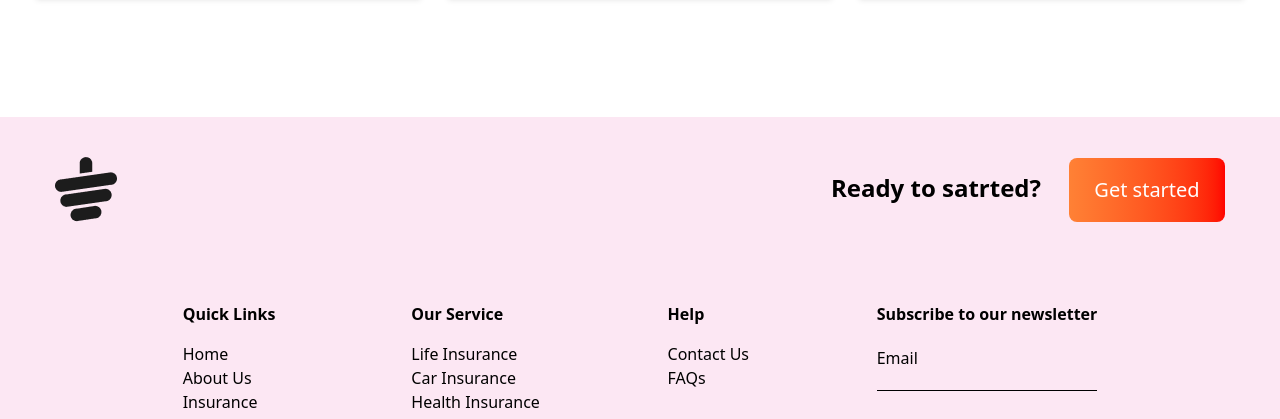
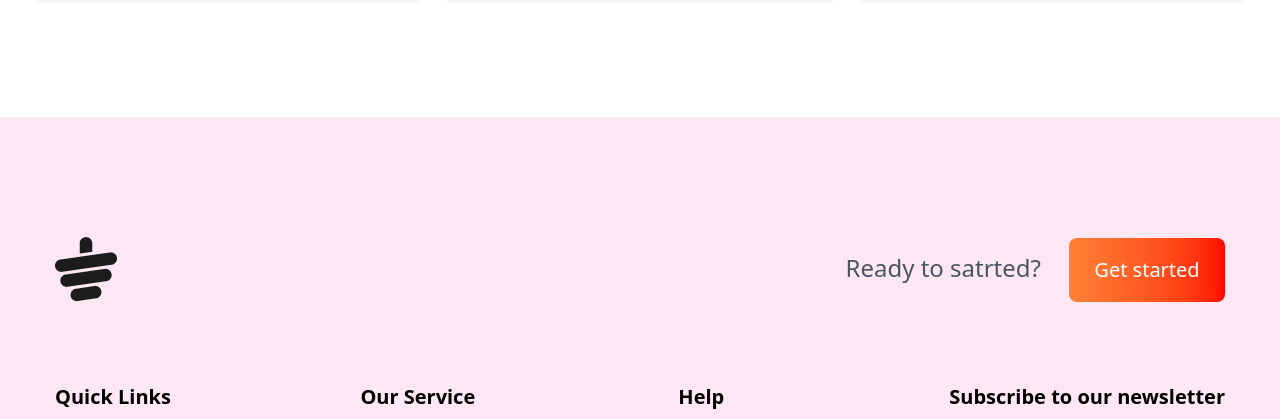
Before and after one commit to arpita-devcode/Tea-House-Project, a plain HTML site: page index.html in a window 1280 px wide. Shown: the part 3266-3685 px from the top of the page. Drawn offline with nearby package versions, Linux system fonts and the light colour scheme.

Commit message:
added a new file

```diff
--- a/index.html
+++ b/index.html
@@ -164,13 +164,13 @@
     </div>
     <!-- card section -->
     <section class="max-w-[1250px]  mx-auto mt-25">
-        <div class="card_header text-center ">
+        <div class="card_header text-center  ">
             <h1 class="text-[2rem] font-extrabold my-6">News & Events</h1>
             <p class="text-gray-400">There are many variations of passages of Lorem Ipsum available, but the majority
                 have suffered alteration in some form, by injected humour, or randomised words which don't look even
                 slightly believable. </p>
         </div>
-        <div class="body_section mt-10">
+        <div class="body_section mt-10 ">
             <div class="card p-5 sm:flex-row sm:justify-center sm:items-center md:flex md:gap-[25px]">
                 <div class="card1 shadow-md p-5">
                     <img src="image/news-1.png" alt=""">
@@ -198,38 +198,38 @@
     </section>
     <!-- footer section -->
     <section class="bg-pink-100">
-    <div class="max-w-[1250px]  mx-auto mt-25 p-10 ">
-        <div class="flex justify-between items-center">
+        <div class="max-w-[1250px]  mx-auto mt-25 md:p-10 ">
+            <div class="flex justify-between items-center mt-20">
                 <img src="image/cup.png" alt="">
                 <div class="flex items-baseline gap-7 ">
-                <h1 class="font-semibold text-2xl">Ready to satrted?</h1>
+                    <h1 class="text-gray-600 text-2xl">Ready to satrted?</h1>
                     <button
                         class="h-[64px] w-[156px]  rounded-lg text-xl text-white  bg-gradient-to-r from-[#ff8135] to-[#ff0201]">Get
                         started</button>
                 </div>
             </div>
-        <div class="sections flex mt-20 justify-evenly">
+            <div class="sections flex justify-between mt-20 ">
                 <div>
-                <h1 class="mb-4 font-semibold">Quick Links</h1>
-                <p>Home</p>
-                <p>About Us</p>
-                <p>Insurance</p>
-                <p>Privacy Policy</p>
+                    <h1 class="mb-4 text-[20px] font-semibold">Quick Links</h1>
+                    <p class="text-gray-600">Home</p>
+                    <p class="text-gray-600 my-3">About Us</p>
+                    <p class="text-gray-600">Insurance</p>
+                    <p class="text-gray-600 my-3">Privacy Policy</p>
                 </div>
                 <div>
-                <h1 class="mb-4 font-semibold">Our Service</h1>
-                <p>Life Insurance</p>
-                <p>Car Insurance</p>
-                <p>Health Insurance</p>
-                <p>House Insurance</p>
+                    <h1 class="mb-4 text-[20px] font-semibold">Our Service</h1>
+                    <p class="text-gray-600">Life Insurance</p>
+                    <p class="text-gray-600 my-3">Car Insurance</p>
+                    <p class="text-gray-600">Health Insurance</p>
+                    <p class="text-gray-600 my-3">House Insurance</p>
                 </div>
                 <div>
-                <p class="mb-4 font-semibold">Help</p>
-                <p>Contact Us</p>
-                <p>FAQs</p>
+                    <p class="mb-4 text-[20px] font-semibold">Help</p>
+                    <p class="text-gray-600">Contact Us</p>
+                    <p class="text-gray-600 my-3">FAQs</p>
                 </div>
                 <div>
-                <p class="mb-4 font-semibold">Subscribe to our newsletter</p>
+                    <p class="mb-4 text-[20px] font-semibold">Subscribe to our newsletter</p>
                     <p class="my-5">Email</p>
                     <hr>
                     <div class="mt-10 flex gap-5">
```
Lines whose indentation alone changed are shown as unchanged.
